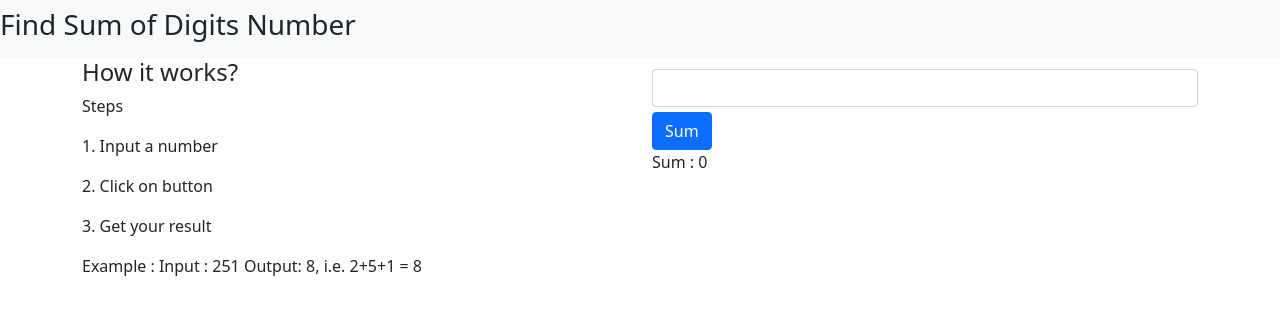
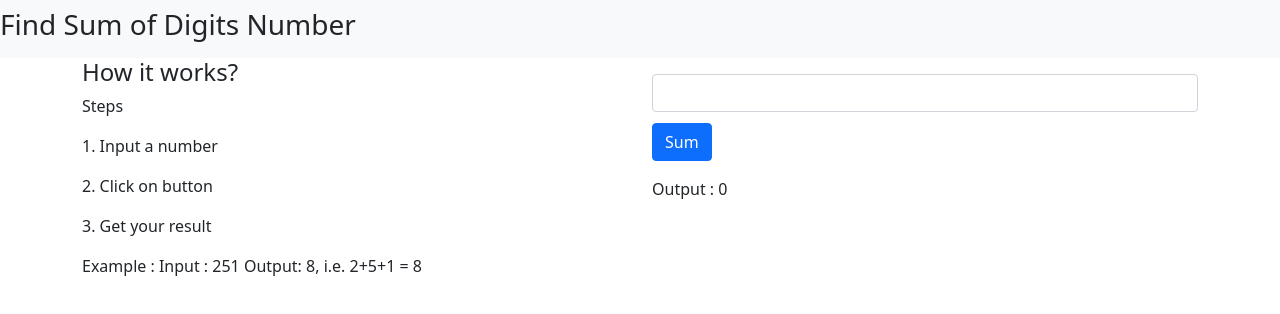
Before and after one commit to alpesh1109/synoverge_test, a React (Create React App) app: page / in a window 1280 px wide. Shown: the top 314 px of the page. Built offline with nearby package versions, Linux system fonts and the light colour scheme.

Commit message:
DigitSum Component Updated

```diff
--- a/src/components/DigitSum.js
+++ b/src/components/DigitSum.js
@@ -41,11 +41,11 @@ function DigitSum() {
           </div>
           <div className="col-sm">
             <form onSubmit={sumDigits} method="post" >
-              <div class="form-group" style={{ marginTop: '2%' }}>
+              <div class="form-group" style={marginStyle}>
                 <input className="form-control" type="number" name="num" value={num} onChange={(e) => handleChage(e.target.value.replace(/\D/g, ""))} required></input>
               </div>
-              <button type="submit" className="btn btn-primary" style={{ marginTop: '1%' }}>Sum</button><br />
-              <label>Sum : {result} </label>
+              <button type="submit" className="btn btn-primary" style={{ marginTop: '2%' }}>Sum</button><br />
+              <label style={marginStyle}>Output : {result} </label>
             </form>
           </div>
         </div>
@@ -53,5 +53,7 @@ function DigitSum() {
     </>
   );
 }
-
+const marginStyle ={
+  marginTop: '3%'
+}
 export default DigitSum;
```
